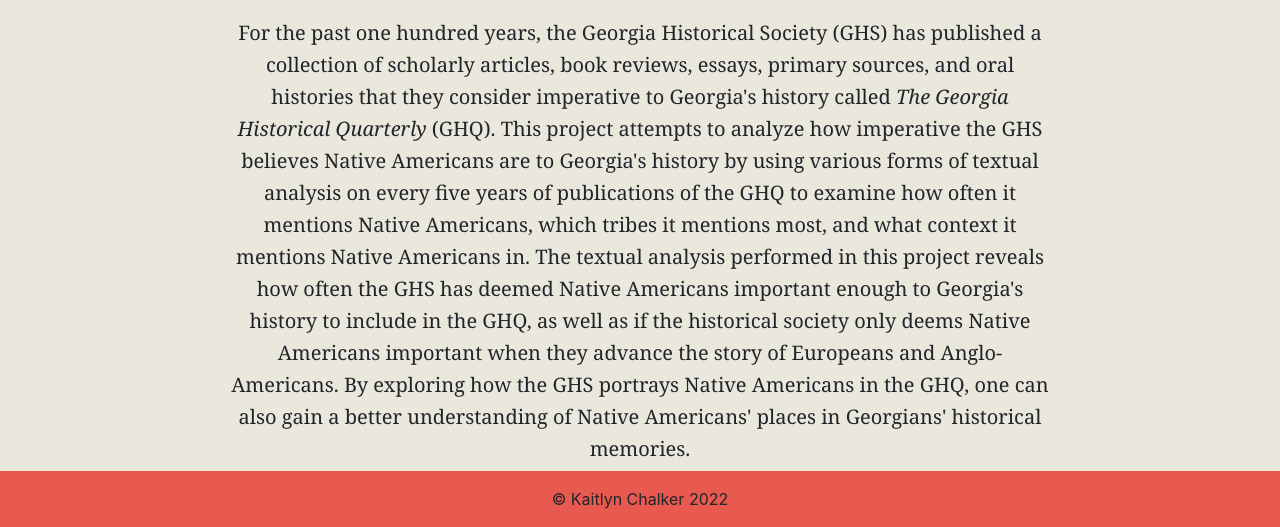
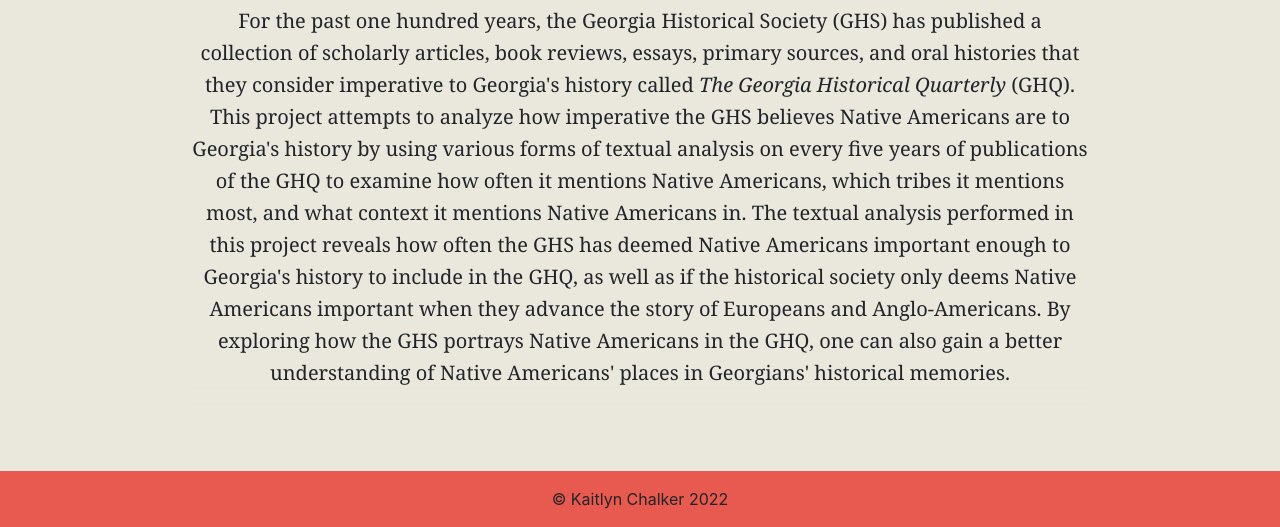
Before and after one commit to kachalker/ghq-representation, a plain HTML site: page index.html in a window 1280 px wide. Shown: the part 273-800 px from the top of the page. Drawn offline with nearby package versions, Linux system fonts and the light colour scheme.

Commit message:
Add files via upload

```diff
--- a/index.html
+++ b/index.html
@@ -41,10 +41,13 @@
         </nav>
     </header>
     <main id="home-main">
-        <div id="content-home">
-            <h1><span>Representing Native Americans</span></h1>
-            <h2><i>The Georgia Historical Quarterly</i></h2>
-            <p>For the past one hundred years, the Georgia Historical Society (GHS) has published a collection of scholarly articles, book reviews, essays, primary sources, and oral histories that they consider imperative to Georgia's history called <i>The Georgia Historical Quarterly</i> (GHQ). This project attempts to analyze how imperative the GHS believes Native Americans are to Georgia's history by using various forms of textual analysis on every five years of publications of the GHQ to examine how often it mentions Native Americans, which tribes it mentions most, and what context it mentions Native Americans in. The textual analysis performed in this project reveals how often the GHS has deemed Native Americans important enough to Georgia's history to include in the GHQ, as well as if the historical society only deems Native Americans important when they advance the story of Europeans and Anglo-Americans. By exploring how the GHS portrays Native Americans in the GHQ, one can also gain a better understanding of Native Americans' places in Georgians' historical memories.</p>
+        <div id="content-home-container">
+            <div id="content-home">
+                <h1><span>Representing Native Americans</span></h1>
+                <h2><i>The Georgia Historical Quarterly</i></h2>
+                <p>For the past one hundred years, the Georgia Historical Society (GHS) has published a collection of scholarly articles, book reviews, essays, primary sources, and oral histories that they consider imperative to Georgia's history called <i>The Georgia Historical Quarterly</i> (GHQ). This project attempts to analyze how imperative the GHS believes Native Americans are to Georgia's history by using various forms of textual analysis on every five years of publications of the GHQ to examine how often it mentions Native Americans, which tribes it mentions most, and what context it mentions Native Americans in. The textual analysis performed in this project reveals how often the GHS has deemed Native Americans important enough to Georgia's history to include in the GHQ, as well as if the historical society only deems Native Americans important when they advance the story of Europeans and Anglo-Americans. By exploring how the GHS portrays Native Americans in the GHQ, one can also gain a better understanding of Native Americans' places in Georgians' historical memories.</p>
+            </div>
+        </div>
     </main>
     <footer>
         <div id="top-button">
--- a/style.css
+++ b/style.css
@@ -70,10 +70,13 @@ main {
 /*Home Page*/
 
 #content-home {
+    position: absolute;
+    top: 50%;
+    left: 50%;
+    margin-right: -50%;
+    transform: translate(-50%, -50%);
     width: 70%;
-    margin: auto;
     text-align: center;
-    margin-top: 3em;
 }
 
 h1 {
```
